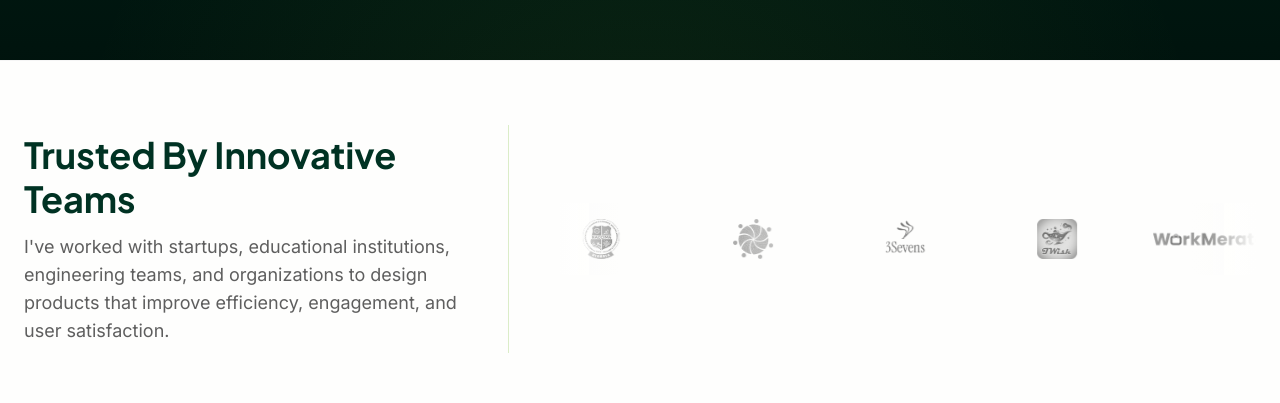
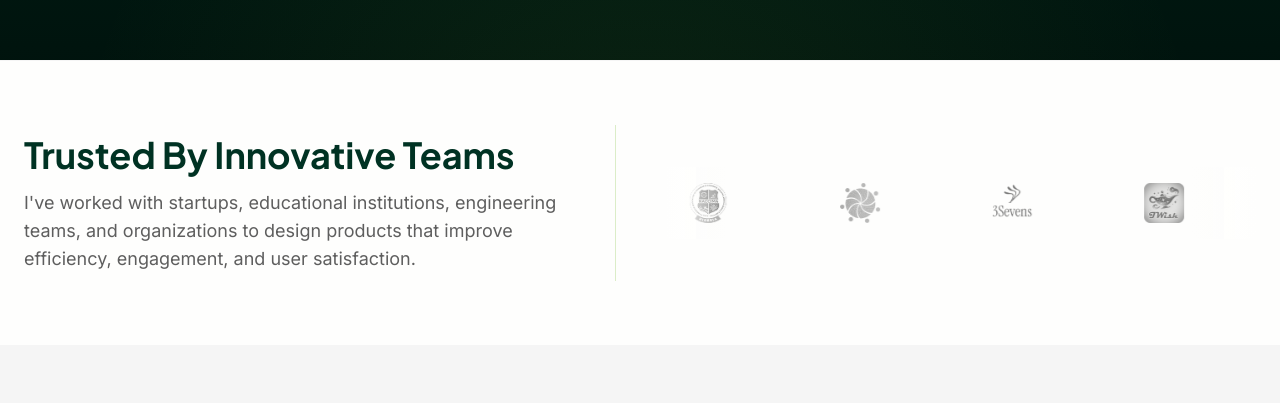
Before and after one commit to Gift-726/Portfolio, a Next.js app: page / in a window 1280 px wide. Shown: the part 740-1143 px from the top of the page. Built offline with nearby package versions, Linux system fonts and the light colour scheme.

Commit message:
Update UI components

```diff
--- a/src/app/case-study/iwish/page.tsx
+++ b/src/app/case-study/iwish/page.tsx
@@ -348,7 +348,7 @@ export default function IWishCaseStudy() {
             {/* Image — RIGHT */}
             <div className="w-full aspect-[4/3] rounded-[20px] overflow-hidden shadow-md bg-off-white flex items-center justify-center">
               <img
-                src="/images/case-studies/case1.jpg"
+                src="/images/case-studies/decision-img.png"
                 alt="Personal vs NGO tabbed experience layout"
                 className="w-full h-full object-cover max-w-none shrink-0"
               />
@@ -373,11 +373,11 @@ export default function IWishCaseStudy() {
               <div className="flex flex-col gap-4 md:gap-6">
                 {/* Top Left - Tall */}
                 <div className="w-full aspect-[3.5/4.5] rounded-[20px] overflow-hidden shadow-sm bg-off-white">
-                  <img src="/images/case-studies/case1.jpg" alt="Showcase Screen 1" className="w-full h-full object-cover" />
+                  <img src="/images/case-studies/showcase-1.png" alt="Showcase Screen 1" className="w-full h-full object-cover" />
                 </div>
                 {/* Bottom Left - Short */}
                 <div className="w-full aspect-[4/3] rounded-[20px] overflow-hidden shadow-sm bg-off-white">
-                  <img src="/images/case-studies/case1.jpg" alt="Showcase Screen 2" className="w-full h-full object-cover" />
+                  <img src="/images/case-studies/showcase-2.png" alt="Showcase Screen 2" className="w-full h-full object-cover" />
                 </div>
               </div>
 
@@ -389,12 +389,12 @@ export default function IWishCaseStudy() {
                     <img src="/images/case-studies/case1.jpg" alt="Showcase Screen 3" className="w-full h-full object-cover" />
                   </div>
                   <div className="w-full aspect-[4/3] rounded-[20px] overflow-hidden shadow-sm bg-off-white">
-                    <img src="/images/case-studies/case1.jpg" alt="Showcase Screen 4" className="w-full h-full object-cover" />
+                    <img src="/images/case-studies/showcase-4.png" alt="Showcase Screen 4" className="w-full h-full object-cover" />
                   </div>
                 </div>
                 {/* Bottom Right - 1 Large Image */}
                 <div className="w-full aspect-[16/10] rounded-[20px] overflow-hidden shadow-sm bg-off-white">
-                  <img src="/images/case-studies/case1.jpg" alt="Showcase Screen 5" className="w-full h-full object-cover" />
+                  <img src="/images/case-studies/showcase-large-img.png" alt="Showcase Screen 5" className="w-full h-full object-cover" />
                 </div>
               </div>
             </div>
--- a/src/components/AboutMe.tsx
+++ b/src/components/AboutMe.tsx
@@ -65,7 +65,7 @@ export default function AboutMe() {
             {/* The Photo Container */}
             <div className="w-full h-full relative rounded-3xl overflow-hidden bg-forest-green">
               <img
-                src="/images/about-img.png"
+                src="/images/about-image.jpg"
                 alt="Goodness Ayano Professional Portrait"
                 className="w-full h-full object-cover object-center scale-[1.02]"
               />
--- a/src/components/TrustBar.tsx
+++ b/src/components/TrustBar.tsx
@@ -12,7 +12,7 @@ export default function TrustBar() {
     <section className="bg-card-white border-y border-off-white py-12 md:py-16 overflow-hidden">
       <div className="max-w-7xl mx-auto px-6 grid grid-cols-1 lg:grid-cols-12 gap-8 lg:gap-12 items-center">
         {/* Left Column (40% on large viewports) */}
-        <div className="lg:col-span-5 text-left lg:border-r border-lime-green/30 lg:pr-8 py-2">
+        <div className="lg:col-span-6 text-left lg:border-r border-lime-green/30 lg:pr-8 py-2">
           <h2 className="text-h2 text-forest-green mb-3">
             Trusted By Innovative Teams
           </h2>
@@ -22,7 +22,7 @@ export default function TrustBar() {
         </div>
 
         {/* Right Column (60% on large viewports - Carousel) */}
-        <div className="lg:col-span-7 relative w-full overflow-hidden py-4 lg:pl-4">
+        <div className="lg:col-span-6 relative w-full overflow-hidden py-4 lg:pl-4">
           {/* Gradient shadows for masking edges */}
           <div className="absolute left-0 top-0 bottom-0 w-16 bg-gradient-to-r from-card-white to-transparent z-10 pointer-events-none" />
           <div className="absolute right-0 top-0 bottom-0 w-16 bg-gradient-to-l from-card-white to-transparent z-10 pointer-events-none" />
```
Also changed, not shown: public/images/about-image.jpg (added).
